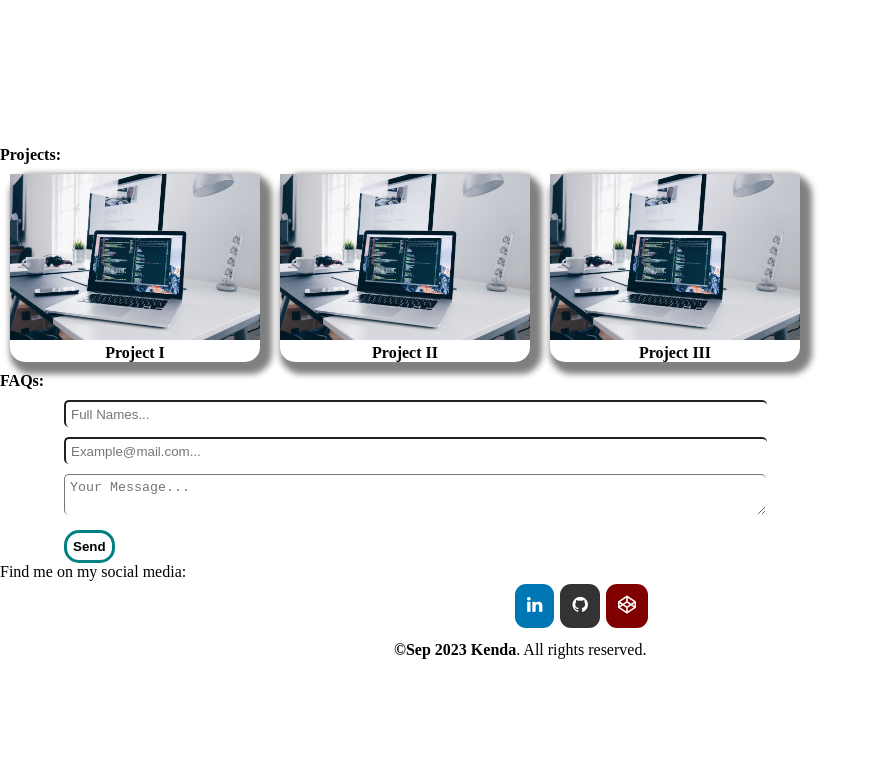
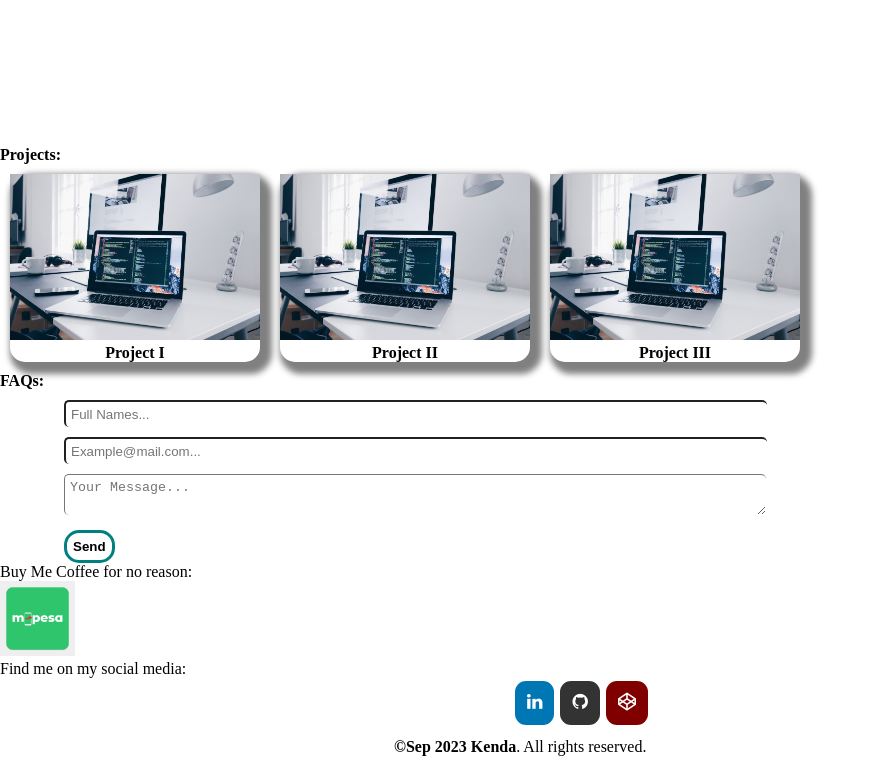
Before and after one commit to stillthskin/stillthskin.github.io, a React (Vite) app: page / in a window 1280 px wide. Shown: the part 622-1388 px from the top of the page, without its empty margins (0-879 px from the left). Before the commit the page ends 1291 px from the top, so only its background shows below. Built offline with nearby package versions, Linux system fonts and the light colour scheme.

Commit message:
The Mpesa API

```diff
--- a/src/components/Contact.jsx
+++ b/src/components/Contact.jsx
@@ -11,7 +11,9 @@ function Contact() {
                     <textarea placeholder='Your Message...'></textarea> <br />
                     <button type='submit'>Send</button>
                 </form>
-
+                <label>Buy Me Coffee for no reason: </label>
+                <br />
+                <button id='tip'></button>
             </div>
         </>
     )
--- a/src/index.css
+++ b/src/index.css
@@ -261,6 +261,19 @@ textarea {
     left: 0;
 }
 
+#tip {
+    background-image: url(./assets/images/mapesa.png);
+    background-size: 100%;
+    overflow: hidden;
+    background-repeat: no-repeat;
+    outline: none;
+    border: none;
+    padding: 0;
+    width: 75px;
+    height: 75px;
+
+}
+
 
 .foot {
     display: block;
```
Also changed, not shown: src/assets/images/mapesa.png (added).
